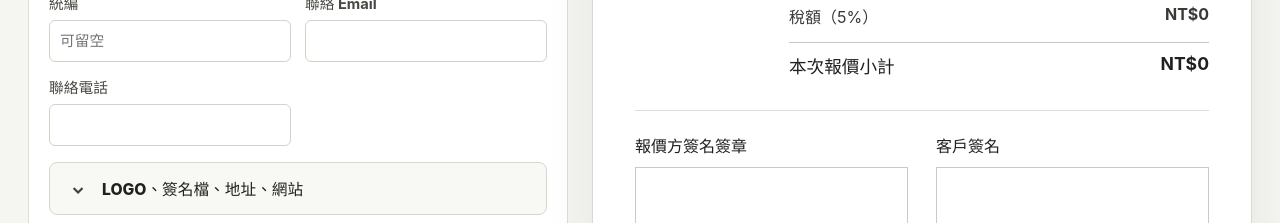
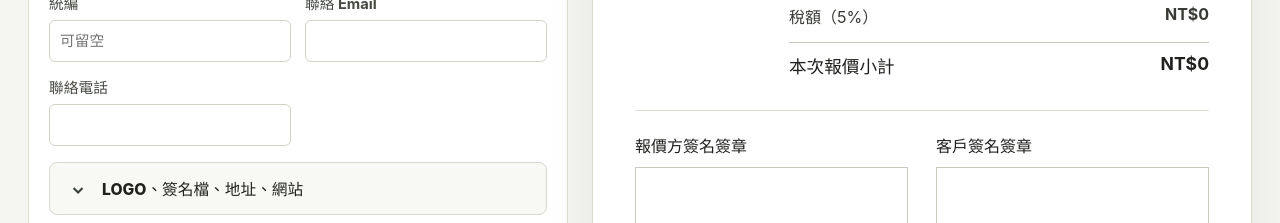
Before and after one commit to dong-sc/simple-quote-generator, a React (Vite) app: page / in a window 1280 px wide. Shown: the part 900-1123 px from the top of the page. Built offline with nearby package versions, Linux system fonts and the light colour scheme.

Commit message:
Adjust client signature label

```diff
--- a/src/components/QuotePreview.tsx
+++ b/src/components/QuotePreview.tsx
@@ -244,7 +244,7 @@ export function QuotePreview({ data, totals }: QuotePreviewProps) {
             </div>
           </div>
           <div className="preview-signature-card">
-            <h3>客戶簽名</h3>
+            <h3>客戶簽名簽章</h3>
             <div className="preview-signature-box" />
           </div>
         </section>
```
